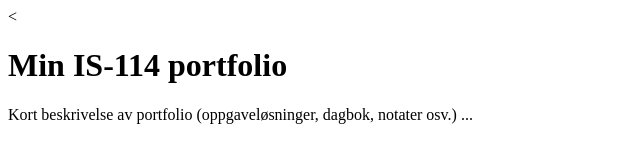
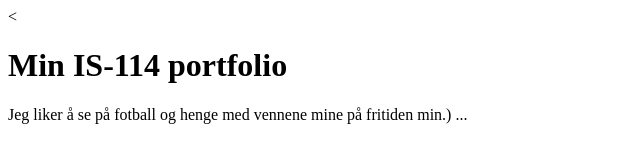
Before and after one commit to dawitandom/IS-114, a plain HTML site: page docs/index.html in a window 1280 px wide. Shown: the full height of the page, 0-640 px from the left. Drawn offline with Linux system fonts and the light colour scheme.

Commit message:
endringer

```diff
--- a/docs/index.html
+++ b/docs/index.html
@@ -3,10 +3,10 @@
 <head>
 <meta charset="utf-8">
 <meta name="viewport" content="width=device-width, initial-scale=1">
-<title>(navn [mellomnavn]* etternavn)</title>
+<title>(Dawit Andom)</title>
 <</head>
 <body>
 <h1>Min IS-114 portfolio</h1>
-<p>Kort beskrivelse av portfolio (oppgaveløsninger, dagbok, notater osv.) ...
+<p>Jeg liker å se på fotball og henge med vennene mine på fritiden min.) ...
 </body>
 </html>
```
